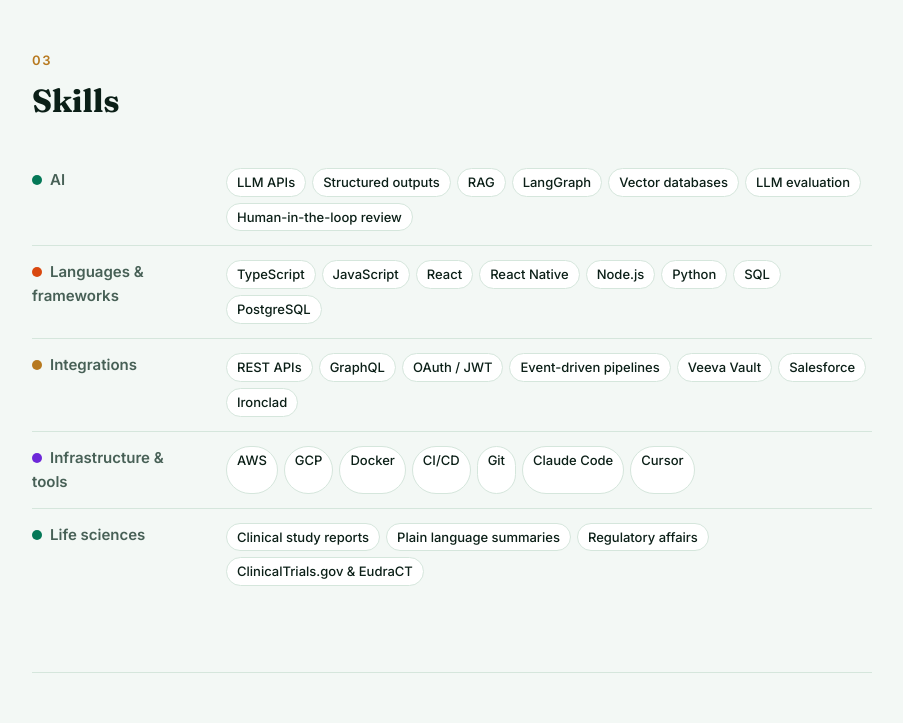
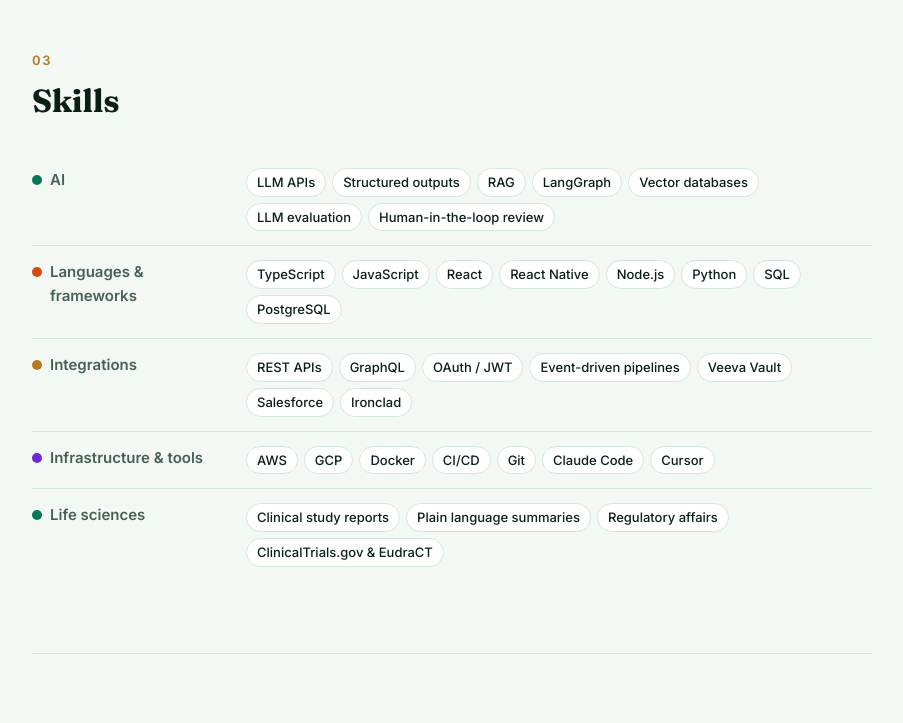
Before and after one commit to pradeeptireddy/pradeeptireddy.github.io, a plain HTML site: page index.html in a window 1280 px wide. Shown: the part 2708-3431 px from the top of the page, without its empty margins (188-1091 px from the left). Drawn offline with Linux system fonts and the light colour scheme.

Commit message:
Fix stretched skill bubbles and align wrapped skill labels
Co-Authored-By: Claude Opus 5.5 <noreply@anthropic.com>
Claude-Session: https://claude.ai/code/session_01WN3AnyRXseJZfBDuWX18xS

```diff
--- a/index.html
+++ b/index.html
@@ -105,13 +105,13 @@
     .card { background: var(--surface); border: 1.5px solid var(--text); border-radius: 12px; padding: 22px; display: flex; flex-direction: column; gap: 10px; box-shadow: 4px 4px 0 var(--accent); transition: transform .15s, box-shadow .15s; }
     .card:hover { transform: translate(-2px, -2px); box-shadow: 6px 6px 0 var(--accent); }
     .card p { font-size: 15px; color: var(--muted); flex: 1; }
-    .chips { display: flex; flex-wrap: wrap; gap: 6px; }
+    .chips { display: flex; flex-wrap: wrap; gap: 6px; align-items: flex-start; align-content: flex-start; }
     .chip { font-size: 13px; background: var(--accent-soft); color: var(--accent); padding: 3px 10px; border-radius: 999px; font-weight: 500; }
 
     /* ===== SKILLS ===== */
-    .skill-group { display: grid; grid-template-columns: 170px 1fr; gap: 24px; padding: 14px 0; }
+    .skill-group { display: grid; grid-template-columns: 190px 1fr; gap: 24px; padding: 14px 0; align-items: start; }
     .skill-group + .skill-group { border-top: 1px solid var(--border); }
-    .skill-group h3 { font-size: 15px; color: var(--muted); font-weight: 600; }
+    .skill-group h3 { font-size: 15px; color: var(--muted); font-weight: 600; display: flex; align-items: baseline; }
     .skill-group .chip { background: var(--surface); color: var(--text); border: 1px solid var(--border); }
 
     /* ===== CONTACT ===== */
@@ -147,7 +147,7 @@
     .card .chip { background: var(--c-soft); color: var(--c); }
     .card a { color: var(--c); font-weight: 600; }
     section h2::before { color: var(--c) !important; }
-    .skill-group h3::before { content: ""; display: inline-block; width: 10px; height: 10px; border-radius: 50%; background: var(--c); margin-right: 8px; }
+    .skill-group h3::before { content: ""; flex: none; width: 10px; height: 10px; border-radius: 50%; background: var(--c); margin-right: 8px; }
     .signature { color: var(--coral) !important; }
     .eyebrow { color: var(--violet) !important; }
     footer { border-top: 1px solid var(--border); padding: 28px 0; font-size: 14px; color: var(--muted); background: var(--bg); }
```
